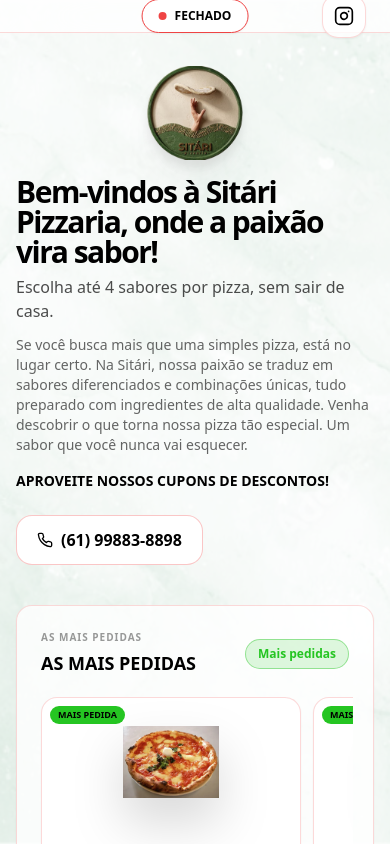
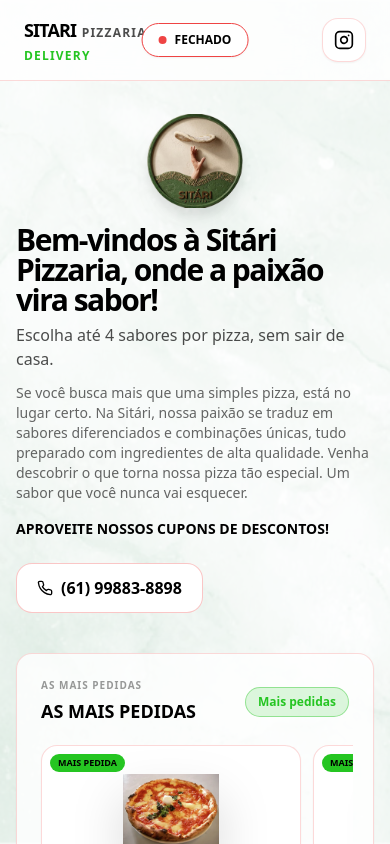
Before and after one commit to vanharelli/Sitari-pizzaria, a React (Vite) app: page / in a window 390 px wide. Shown: the top 844 px of the page. Built offline with nearby package versions, Linux system fonts and the light colour scheme.

Commit message:
fix: header mobile com nome e delivery

```diff
--- a/src/App.jsx
+++ b/src/App.jsx
@@ -299,6 +299,19 @@
       </div>
 
       <header className="sticky top-0 z-40 bg-white/80 backdrop-blur-2xl border-b border-red-500/20 px-6 py-4 flex items-center relative">
+        <div className="sm:hidden">
+          <h1 className="leading-none">
+            <div className="text-lg font-black tracking-tighter">
+              SITARI{" "}
+              <span className="text-black/70 font-black text-xs ml-0.5 tracking-widest uppercase">
+                Pizzaria
+              </span>
+            </div>
+            <div className="text-[#25c522ff] font-black text-xs tracking-widest uppercase mt-1">
+              Delivery
+            </div>
+          </h1>
+        </div>
         <div className="hidden sm:flex items-center gap-3">
           <img
             src="/logosemfundo.png"
```
